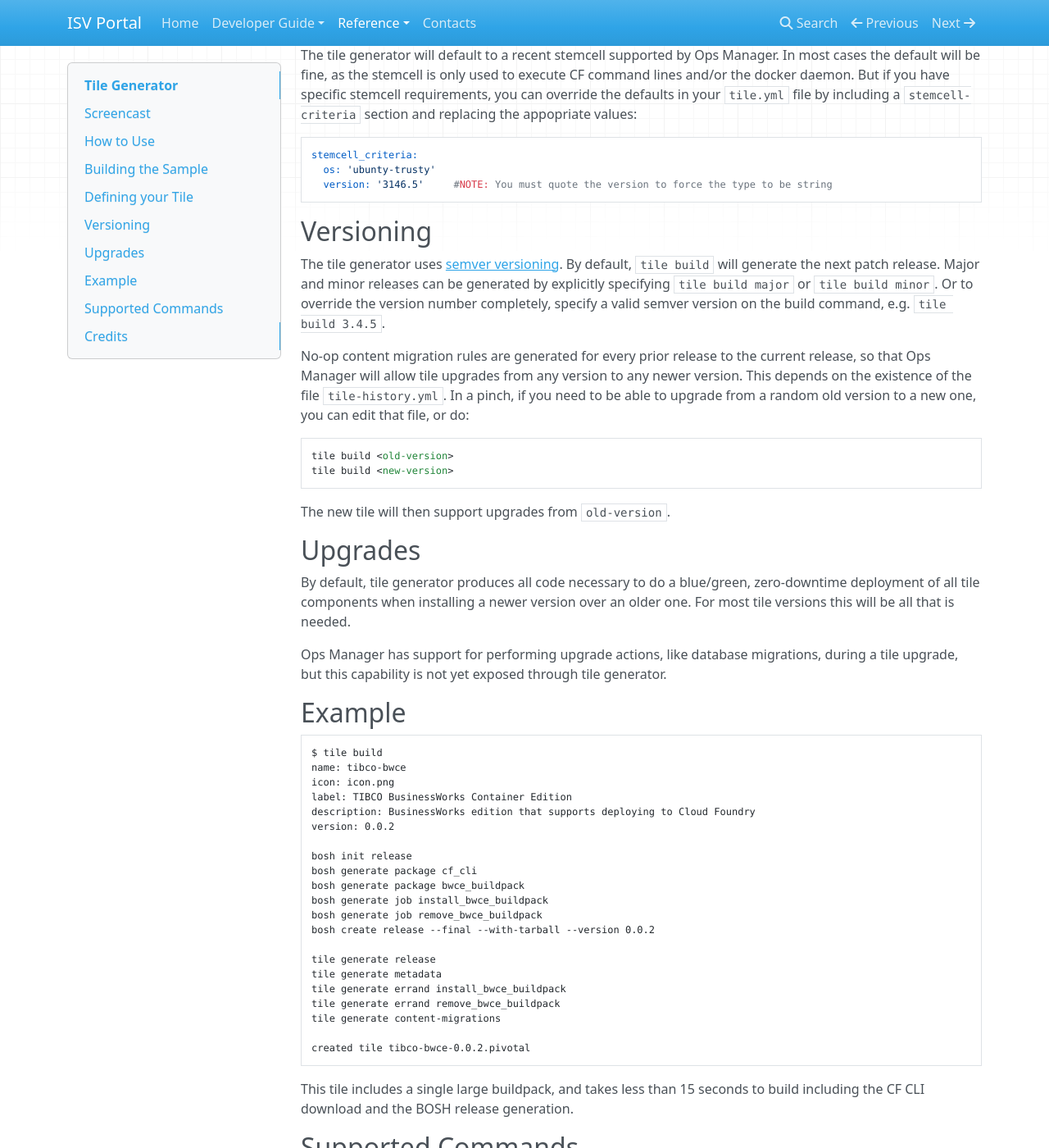
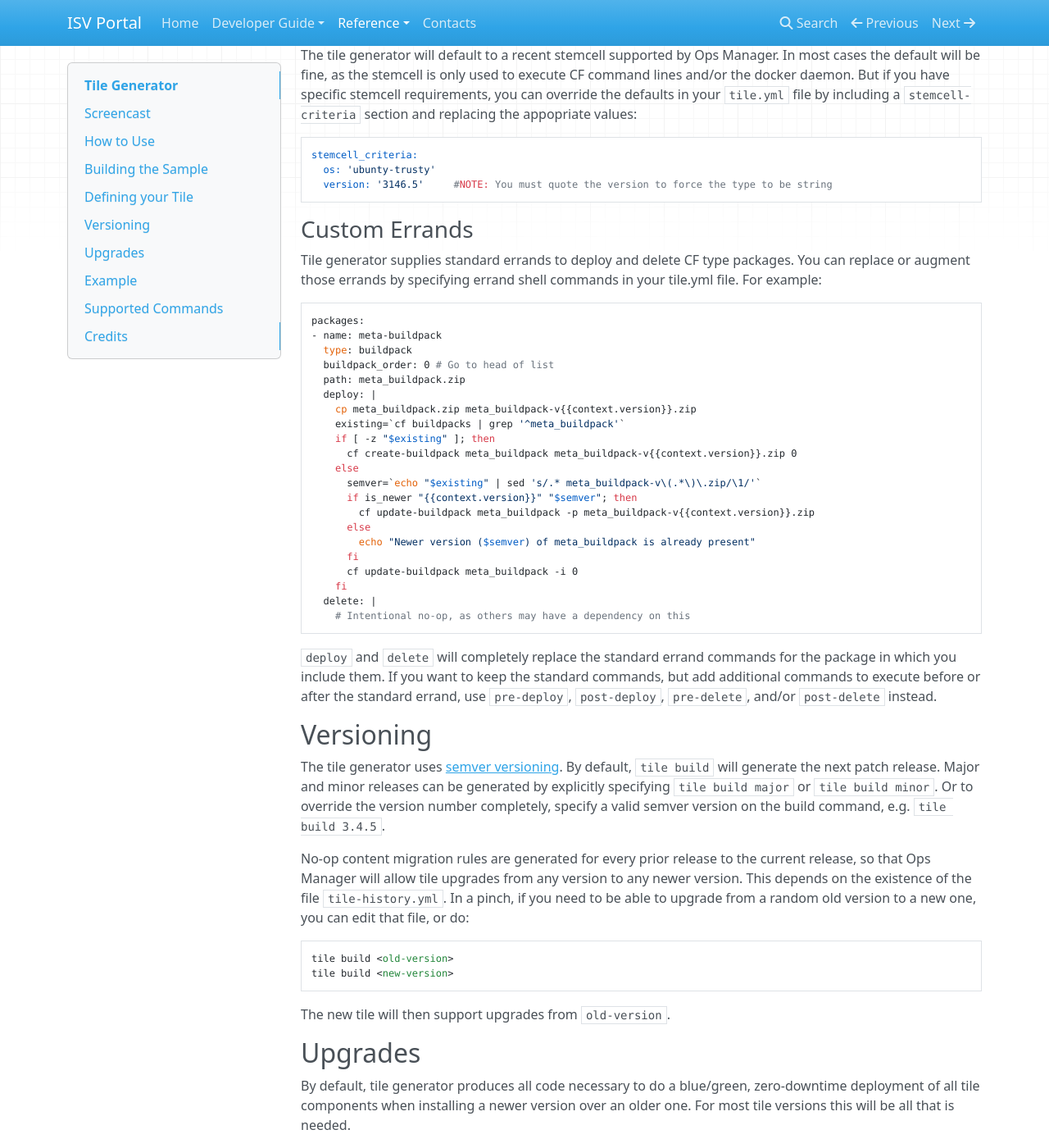
Before and after one commit to vmware-archive/isv-portal, an MkDocs documentation site: the page built from docs/tile-generator.md, in a window 1280 px wide and 1400 px high, scrolled down 9732 px. Shown: the whole window at 82% size. Built offline with MkDocs 1.6.1, drawn with Linux system fonts in a browser that asks for light colours; nearby versions of some CDN libraries; old or Windows-style settings are respelled for this version of MkDocs.

Commit message:
Added documentation for custom errands

````diff
--- a/docs/tile-generator.md
+++ b/docs/tile-generator.md
@@ -519,6 +519,41 @@ stemcell_criteria:
   version: '3146.5'     #NOTE: You must quote the version to force the type to be string
 ```
 
+### Custom Errands
+
+Tile generator supplies standard errands to deploy and delete CF type packages. You can
+replace or augment those errands by specifying errand shell commands in your tile.yml
+file. For example:
+
+```
+packages:
+- name: meta-buildpack
+  type: buildpack
+  buildpack_order: 0 # Go to head of list
+  path: meta_buildpack.zip
+  deploy: |
+    cp meta_buildpack.zip meta_buildpack-v{{context.version}}.zip
+    existing=`cf buildpacks | grep '^meta_buildpack'`
+    if [ -z "$existing" ]; then
+      cf create-buildpack meta_buildpack meta_buildpack-v{{context.version}}.zip 0
+    else
+      semver=`echo "$existing" | sed 's/.* meta_buildpack-v\(.*\)\.zip/\1/'`
+      if is_newer "{{context.version}}" "$semver"; then
+        cf update-buildpack meta_buildpack -p meta_buildpack-v{{context.version}}.zip
+      else
+        echo "Newer version ($semver) of meta_buildpack is already present"
+      fi
+      cf update-buildpack meta_buildpack -i 0
+    fi
+  delete: |
+    # Intentional no-op, as others may have a dependency on this
+```
+
+`deploy` and `delete` will completely replace the standard errand commands for the
+package in which you include them. If you want to keep the standard commands, but
+add additional commands to execute before or after the standard errand, use
+`pre-deploy`, `post-deploy`, `pre-delete`, and/or `post-delete` instead.
+
 ## Versioning
 
 The tile generator uses [semver versioning](http://semver.org/). By default, `tile build` will
````
